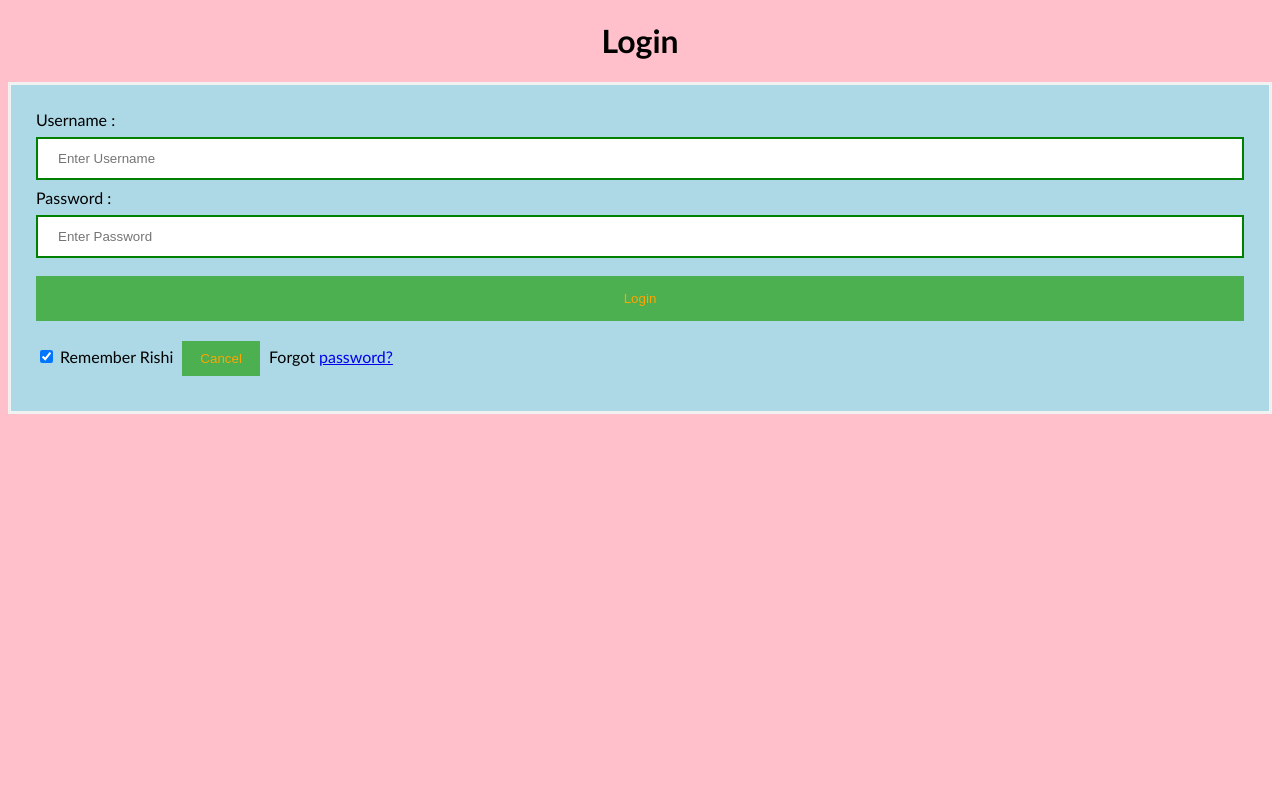
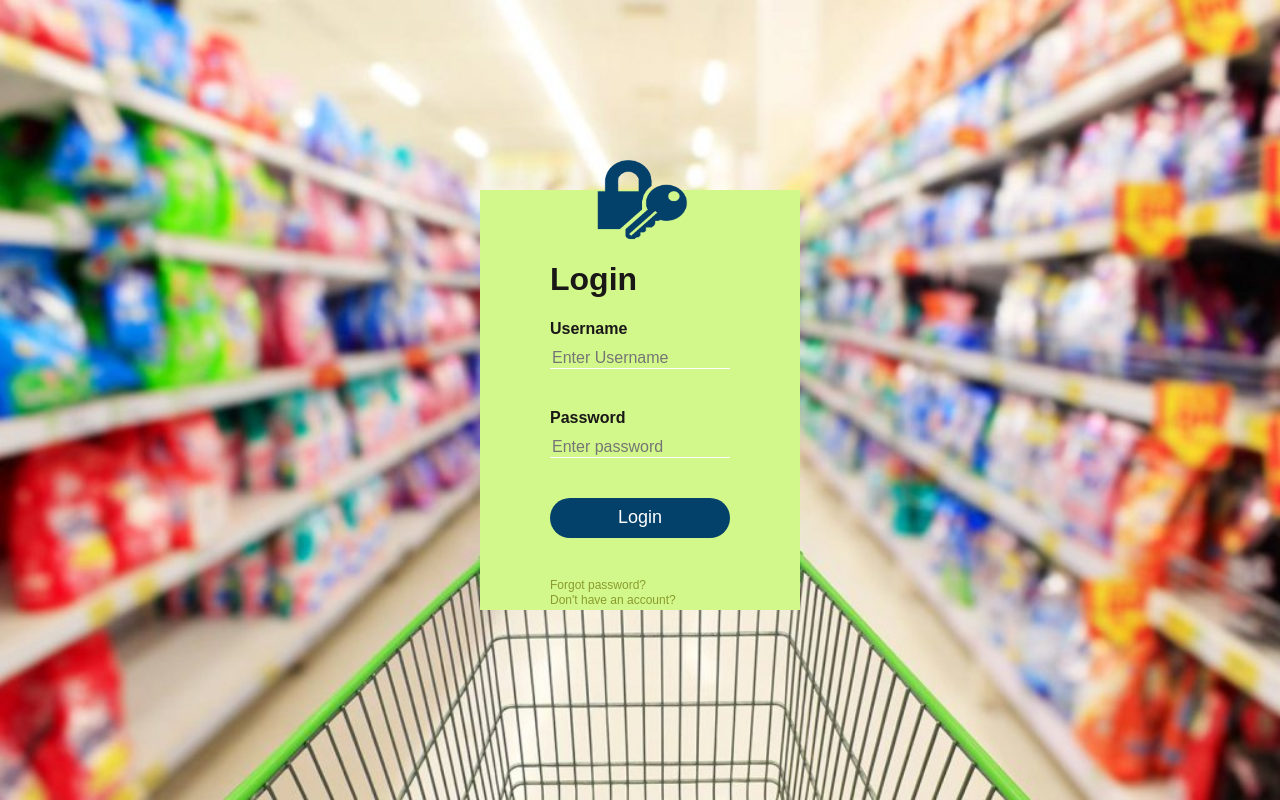
Before and after one commit to somasekhar1919/somasekhar1919.github.io, a plain HTML site: page index.html in a window 1280 px wide. Drawn offline with Linux system fonts and the light colour scheme.

Commit message:
login page

```diff
--- a/index.html
+++ b/index.html
@@ -1,62 +1,25 @@
-<!DOCTYPE html>
 <html>
-<head>
-<meta name="viewport" content="width=device-width, initial-scale=1">
-<title> Login Page </title>
-<style>
-Body {
-  font-family: Calibri, Helvetica, sans-serif;
-  background-color: pink;
-}
-button {
-       background-color: #4CAF50;
-       width: 100%;
-        color: orange;
-        padding: 15px;
-        margin: 10px 0px;
-        border: none;
-        cursor: pointer;
-         }
- form {
-        border: 3px solid #f1f1f1;
-    }
- input[type=text], input[type=password] {
-        width: 100%;
-        margin: 8px 0;
-        padding: 12px 20px;
-        display: inline-block;
-        border: 2px solid green;
-        box-sizing: border-box;
-    }
- button:hover {
-        opacity: 0.7;
-    }
-  .cancelbtn {
-        width: auto;
-        padding: 10px 18px;
-        margin: 10px 5px;
-    }
+    <head>
+        <title> Login </title>
+        <link rel="stylesheet" type = "text/css"href="style.css">
+
+    <body>
+      <div class ="loginbox">
+        <img src="login.png" class ="login">
+        <h1>Login</h1>
+        <form>
+            <p>Username</p>
+            <input type="text" name="" placeholder="Enter Username">
+            <p>Password</p>
+            <input type="password" name="" placeholder="Enter password">
+            <input type="submit" name="" value="Login"><br>
+            <a href="#">Forgot password?</a><br>
+            <a href="#">Don't have an account?</a>
+
+        </form>
+    </div>
 
 
- .container {
-        padding: 25px;
-        background-color: lightblue;
-    }
-</style>
+    </body>
 </head>
-<body>
-    <center> <h1> Login </h1> </center>
-    <form>
-        <div class="container">
-            <label>Username : </label>
-            <input type="text" placeholder="Enter Username" name="username" required>
-            <label>Password : </label>
-            <input type="password" placeholder="Enter Password" name="password" required>
-            <button type="submit">Login</button>
-            <input type="checkbox" checked="checked"> Remember Rishi
-            <button type="button" class="cancelbtn"> Cancel</button>
-            Forgot <a href="#"> password? </a>
-        </div>
-    </form>
-</body>
 </html>
--- /dev/null
+++ b/style.css
@@ -0,0 +1,91 @@
+body{
+    margin :0;
+    padding: 0;
+    background :url(back.jpg);
+    background-size: cover;
+    background-position: center ;
+    font-family: sans-serif;
+}
+.loginbox{
+    width: 320px;
+    height: 420px;
+    background: rgb(210, 248, 140);
+    color: rgb(26, 23, 23);
+    top: 50%;
+    left: 50%;
+    position: absolute;
+    transform: translate(-50%,-50%);
+    box-sizing: border-box;
+    padding: 50px 70px;
+}
+.login{
+     width: 100px;
+     height: 80px;
+     border-radius:25% ;
+     position: absolute;
+     top:-30px ;
+     left: calc(50% - 50px);
+     background-color: rgb(210 248 140));
+
+    }
+.h1{
+        margin: 0;
+        padding: 0 0 20px;
+        text-align: center;
+        font-size: 22px;
+    }
+.loginbox p{
+    margin: 0;
+    padding: 0;
+    font-weight: bold;
+}
+
+.loginbox input{
+
+    width: 100%;
+    margin-bottom: 40px;
+}
+
+.loginbox input[type="text"], input[type="password"]
+{
+    margin-top: 10px; ;
+    border: none;
+    border-bottom: 1px solid #fff;
+    background:transparent ;
+    outline: 40px;
+    color:#fff;
+    font-size: 16px;
+}
+
+.loginbox input[type="submit"]
+{
+    border: 2px;
+    border-color: #8a9b2f;
+    outline: none;
+    height: 40px;
+    background:#03416a;
+    color: #fff;
+    font-size: 18px;
+    border-radius: 20px;
+}
+
+.loginbox input[type="submit"]:hover
+{
+    cursor: pointer;
+    background: #8a9b2f;
+    color: #fff;
+}
+
+.loginbox a{
+    text-decoration: dotted;
+    font-size: 12px;
+    line-height: 15px;
+    color:#8a9b2f;
+    font-weight:inherit;
+    margin-top: 5px;
+}
+
+.loginbox a:hover
+{
+    color: darkgreen;
+}
```
Also changed, not shown: back.jpg (added), login.png (added).
